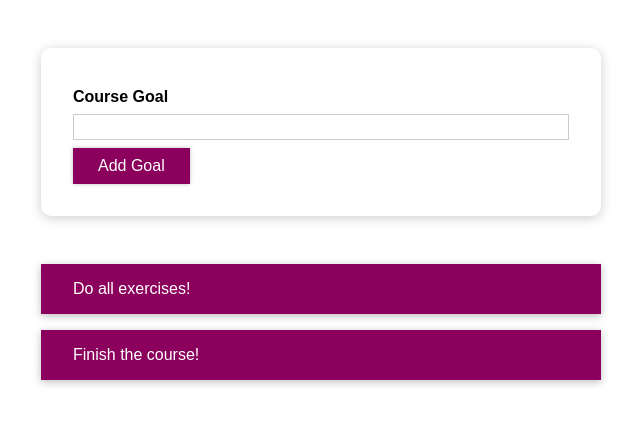
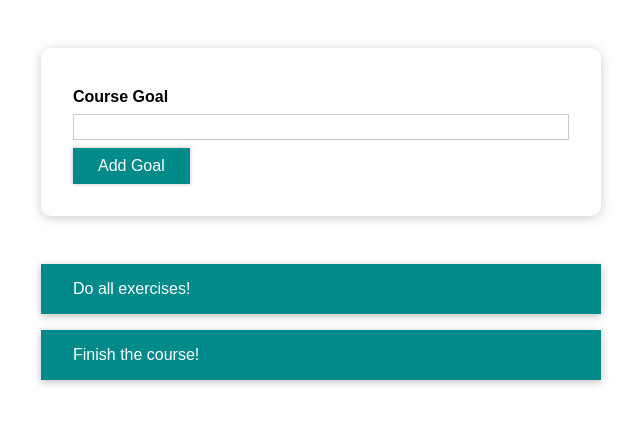
Before and after one commit to MahsumaRezai/React-input-app, a React (Create React App) app: page / in a window 1280 px wide. Shown: the top 424 px of the page, without its empty margins (319-959 px from the left). Built offline with nearby package versions, Linux system fonts and the light colour scheme; the HTML template or start-up script is replaced by a standard one.

Commit message:
work on button scetion

```diff
--- a/src/componets/Button.css
+++ b/src/componets/Button.css
@@ -1,9 +1,9 @@
 .button {
     font: inherit;
     padding: 0.5rem 1.5rem;
-    border: 1px solid #8b005d;
+    border: 1px solid darkcyan;
     color: white;
-    background: #8b005d;
+    background: darkcyan;
     box-shadow: 0 0 4px rgba(0, 0, 0, 0.26);
     cursor: pointer;
   }
@@ -14,7 +14,7 @@
 
   .button:hover,
   .button:active {
-    background: #ac0e77;
-    border-color: #ac0e77;
+    background: darkcyan;
+    border-color: darkcyan;
     box-shadow: 0 0 8px rgba(0, 0, 0, 0.26);
   }
--- a/src/componets/Itme.css
+++ b/src/componets/Itme.css
@@ -1,6 +1,6 @@
 .goal-item {
     margin: 1rem 0;
-    background: #8b005d;
+    background: darkcyan;
     box-shadow: 0 2px 8px rgba(0, 0, 0, 0.26);
     color: white;
     padding: 1rem 2rem;
```
